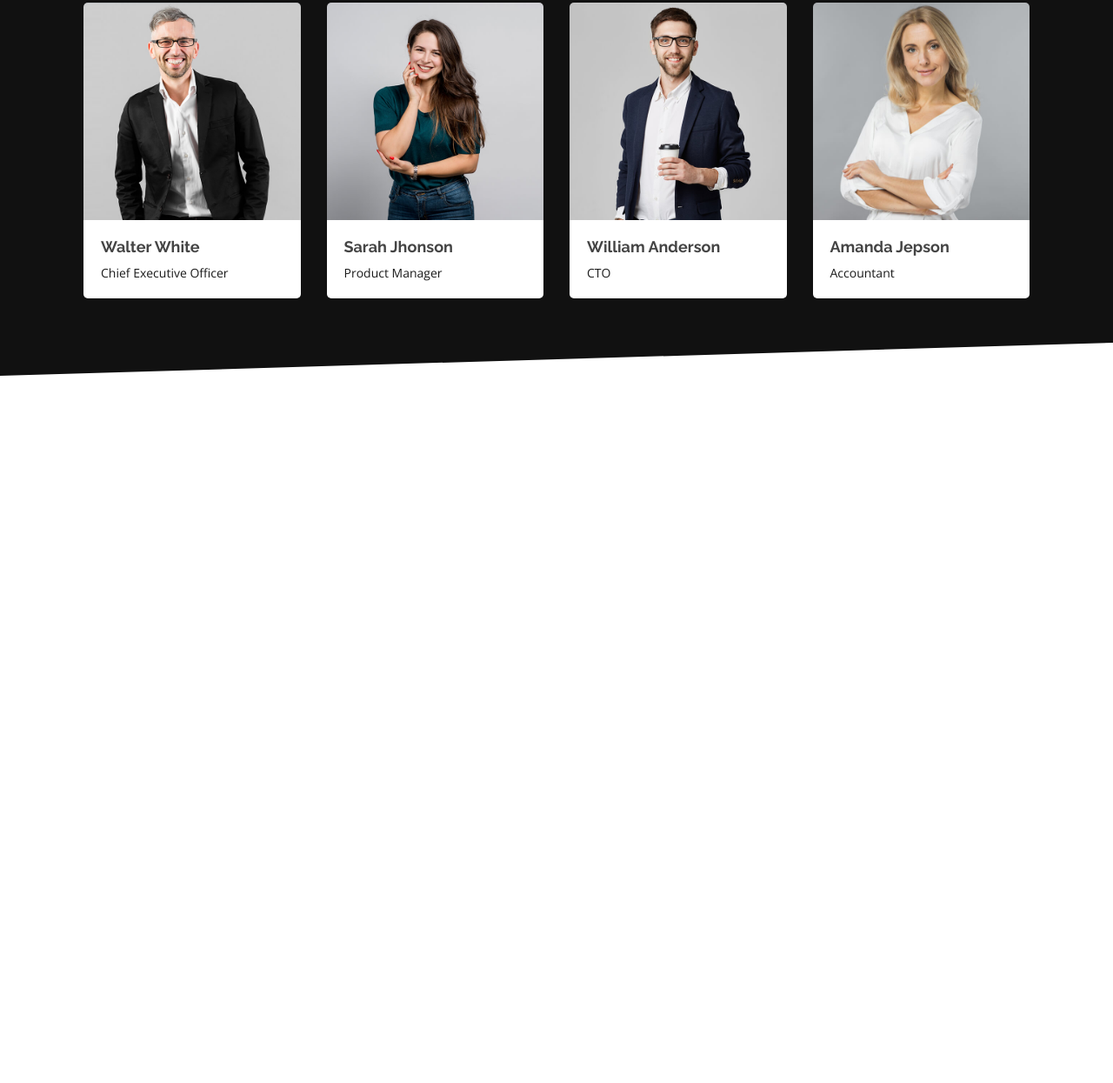
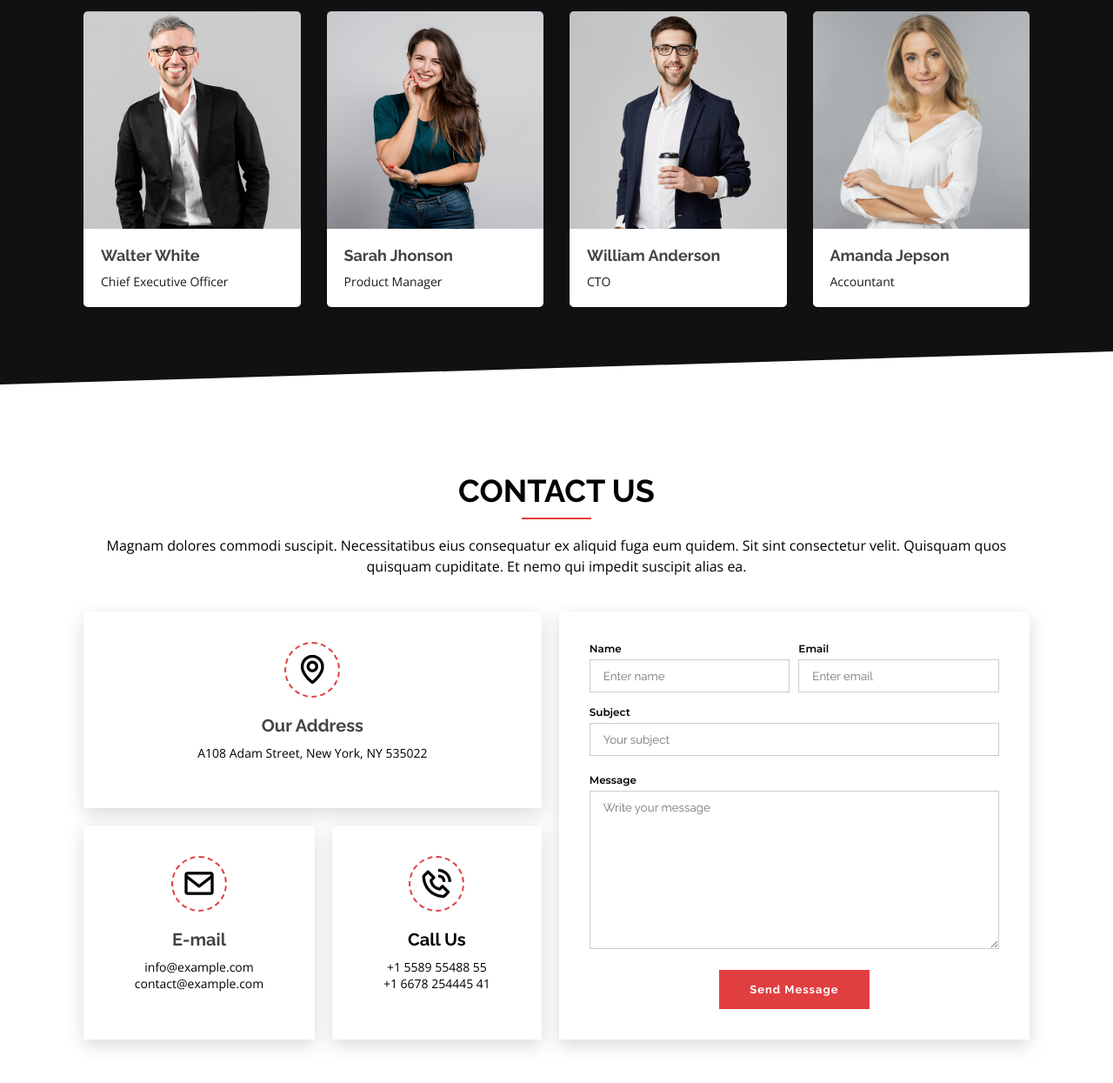
Before and after one commit to ashik-ashik/presento-langing, a plain HTML site: page index.html in a window 1280 px wide. Shown: the part 6447-7692 px from the top of the page at 87% size. Before the commit the page ends 6879 px from the top, so only its background shows below. Drawn offline with nearby package versions, Linux system fonts and the light colour scheme.

Commit message:
[ADD] contact section added

```diff
--- a/css/includes/_global-classes.scss
+++ b/css/includes/_global-classes.scss
@@ -126,7 +126,9 @@ p{
   display: grid;
   grid-template-columns: repeat($num-col, $size-col);
 }
-
+.d-grid{
+  display: grid;
+}
 
 // global before after
 
@@ -227,6 +229,9 @@ body{
 .mt20{
   margin-top: 20px;
 }
+.mt40{
+  margin-top: 40px !important;
+}
 .mt50{
   margin-top: 50px;
 }
--- a/css/includes/_page-design.scss
+++ b/css/includes/_page-design.scss
@@ -156,7 +156,7 @@
     grid-area: about3;
   }
   .d-grid{
-    display: grid;
+
     grid-template-areas:
     'about1 about1 about1 about1 about2 about2 about2 about3 about3 about3'
     ;
@@ -171,7 +171,7 @@
 /* happy client section start */
 #happy-client{
   .d-grid{
-    display: grid;
+
     grid-template-columns: repeat(4, 1fr);
     column-gap: 30px;
   }
@@ -209,7 +209,7 @@
 #tabs{
   padding: 50px 0;
   ul.d-grid{
-    display: grid;
+
     grid-template-columns: repeat(4, 20%);
     justify-content: space-between;
 
@@ -254,7 +254,7 @@
 
 
   .d-grid{
-    display: grid;
+
     grid-template-columns: 1fr 1fr;
     column-gap: 40px;
   }
@@ -276,7 +276,6 @@ img{
   transform: skewY(1.7deg);
   }
   .d-grid{
-    display: grid;
     grid-template-columns: repeat(2, 1fr);
     grid-gap: 20px;
   }
@@ -303,7 +302,7 @@ img{
     }
   }
   .box.d-grid{
-    display: grid;
+
     grid-template-columns: 40px auto;
     column-gap: 15px;
     align-items: center;
@@ -322,7 +321,7 @@ img{
 /* portfolio section start */
 #portfolio{
   .d-grid{
-    display: grid;
+
     grid-template-columns: repeat(3, 1fr);
     grid-gap: 20px;
   }
@@ -386,7 +385,7 @@ img{
 #testimonial{
   .d-grid{
 
-    display: grid;
+
     grid-template-columns: repeat(3, 1fr);
     grid-gap: 40px;
   }
@@ -473,7 +472,7 @@ img{
     }
   }
   .d-grid{
-    display: grid;
+
     grid-template-columns: repeat(3, 1fr);
     column-gap: 30px;
   }
@@ -503,7 +502,7 @@ img{
   transition: 2.3s;
   margin-top: -20px;
   .d-grid{
-    display: grid;
+
     grid-template-columns: auto auto;
     align-items: center;
     height: 100%;
@@ -538,7 +537,7 @@ img{
       transform: skewY(1.7deg);
     }
     .d-grid{
-      display: grid;
+
       grid-template-columns: repeat(4, 1fr);
       column-gap: 30px;
     }
@@ -618,4 +617,87 @@ img{
       }
     }
 }
+
 /* team section end */
+
+
+
+/* contact section start */
+#contact{
+  .box-1{grid-area: box1;}
+  .box-2{grid-area: box2;}
+  .box-3{grid-area: box3;}
+  .box-4{grid-area: box4;}
+  .d-grid{
+    grid-template-areas:
+      'box1 box1 box4 box4'
+      'box2 box3 box4 box4'
+    ;
+    grid-gap: 20px;
+  }
+  .box{
+    box-shadow: 0px 7px 20px #00000025;
+    padding: 35px;
+  }
+  .box-4{
+    .d-grid{
+      grid-template-columns: 50% 50%;
+      width: 100%;
+      grid-gap: 0;
+      .form-field:first-child{
+        padding-right: 5px;
+      }
+      .form-field:last-child{
+        padding-left: 5px;
+      }
+    }
+    label{
+      display: block;
+      font-size: 12px;
+      font-family: 'Montserrat';
+      margin-bottom: 5px;
+      font-weight: $fw-mb;
+    }
+    .input-field{
+      outline: none;
+      border: 1px solid #ccc;
+      padding: 10px 15px;
+      width: 100%;
+    }
+    .input-field:focus{
+      border-color: $red;
+    }
+    .last{
+      text-align: center;
+    }
+    input[type='submit']{
+      padding: 15px 35px;
+      background: $red;
+      color: $white;
+      font-size: $fs-15;
+      letter-spacing: 1px;
+    }
+    input[type='submit']:hover{
+      background: $kom-red;
+    }
+  }
+
+  .box:not(.box-4){
+    text-align: center;
+    .bx{
+      font-size: 26px;
+      border: 2px dashed $red;
+      border-radius: 50%;
+      padding: 10px;
+    }
+    h4{
+      margin: 20px 0 10px;
+      font-size: $fs-20;
+    }
+    p{
+      font-size: $fs-14;
+      font-weight: $fw-5;
+    }
+  }
+}
+/* contact section end */
--- a/index.html
+++ b/index.html
@@ -710,7 +710,7 @@
           </p>
         </div>
 
-        <div class="d-grid">
+        <div class="d-grid mt40">
 
           <div class="team-member">
             <div class="head">
@@ -790,6 +790,70 @@
     <!-- ! team section -->
 
 
+    <!-- contat section -->
+    <section class="contact py70 mt50" id="contact">
+      <div class="container">
+
+        <div class="section-title">
+          <h2>Contact Us</h2>
+          <p>
+            Magnam dolores commodi suscipit. Necessitatibus eius consequatur ex aliquid fuga eum quidem. Sit sint consectetur velit. Quisquam quos quisquam cupiditate. Et nemo qui impedit suscipit alias ea.
+          </p>
+        </div>
+
+        <div class="d-grid mt40">
+          <div class="box box-1">
+            <i class="bx bx-map"></i>
+            <h4 class="c-dark">Our Address</h4>
+            <p>A108 Adam Street, New York, NY 535022</p>
+          </div>
+          <div class="box box-2">
+            <i class="bx bx-envelope"></i>
+            <h4 class="c-dark">E-mail</h4>
+            <p>
+              info@example.com <br>
+              contact@example.com
+            </p>
+          </div>
+          <div class="box box-3">
+            <i class="bx bx-phone-call"></i>
+            <h4>Call Us</h4>
+            <p>
+              +1 5589 55488 55 <br>
+              +1 6678 254445 41
+            </p>
+          </div>
+          <div class="box box-4">
+            <form action="" class="contact-form">
+              <div class="d-grid">
+                <div class="form-field">
+                  <label for="name">Name</label>
+                  <input type="text" name="name" placeholder="Enter name" id="name" class="input-field">
+                </div>
+                <div class="form-field">
+                  <label for="email">Email</label>
+                  <input type="email" name="email" placeholder="Enter email" id="email" class="input-field">
+                </div>
+              </div>
+              <div class="form-field mt15">
+                <label for="subject">Subject</label>
+                <input type="text" name="subject" placeholder="Your subject" id="subject" class="input-field">
+              </div>
+              <div class="form-field mt20">
+                <label for="message">Message</label>
+                <textarea name="message" id="message" class="input-field" placeholder="Write your message" cols="30" rows="10"></textarea>
+              </div>
+              <div class="form-field last mt20">
+                <input type="submit" value="Send Message" class="button">
+              </div>
+            </form>
+          </div>
+        </div>
+      </div>
+    </section>
+    <!-- ! contat section -->
+
+
 
   </main>
 
```
Also changed, not shown: css/index.css, 1 other file.
